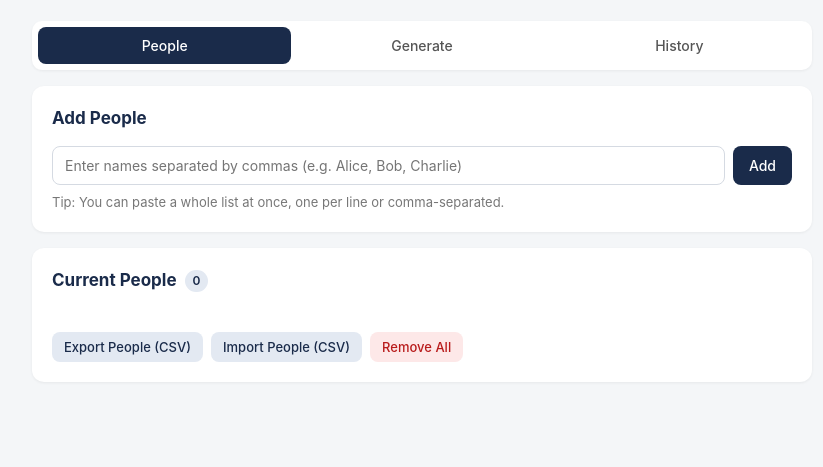
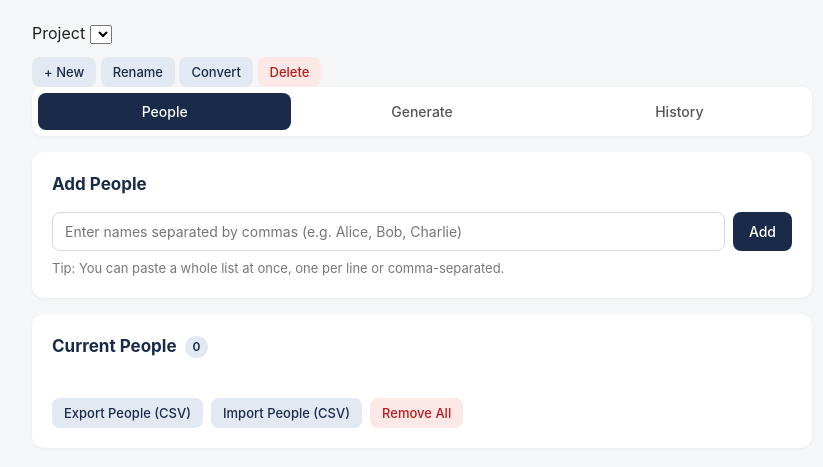
Before and after one commit to p3arlk/cc-group-randomizer, a plain HTML site: page index.html in a window 1280 px wide. Shown: the part 115-582 px from the top of the page, without its empty margins (218-1041 px from the left). Drawn offline with Linux system fonts and the light colour scheme; no server answers.

Commit message:
Update index.html

```diff
--- a/index.html
+++ b/index.html
@@ -13,6 +13,21 @@
     <p class="subtitle">Randomize groups without repeating the same pairings</p>
     <p id="sync-status" class="subtitle">Connecting to shared database...</p>
   </header>
+
+  <!-- PROJECT BAR -->
+  <div class="project-bar">
+    <div class="project-bar-row">
+      <label for="project-select" class="project-label">Project</label>
+      <select id="project-select" class="project-select"></select>
+      <span id="project-type-badge" class="project-badge"></span>
+    </div>
+    <div class="project-bar-row project-bar-actions">
+      <button id="new-project-btn" class="secondary small">+ New</button>
+      <button id="rename-project-btn" class="secondary small">Rename</button>
+      <button id="convert-project-btn" class="secondary small">Convert</button>
+      <button id="delete-project-btn" class="danger small">Delete</button>
+    </div>
+  </div>
 
   <nav class="tabs">
     <button class="tab active" data-tab="people">People</button>
```
